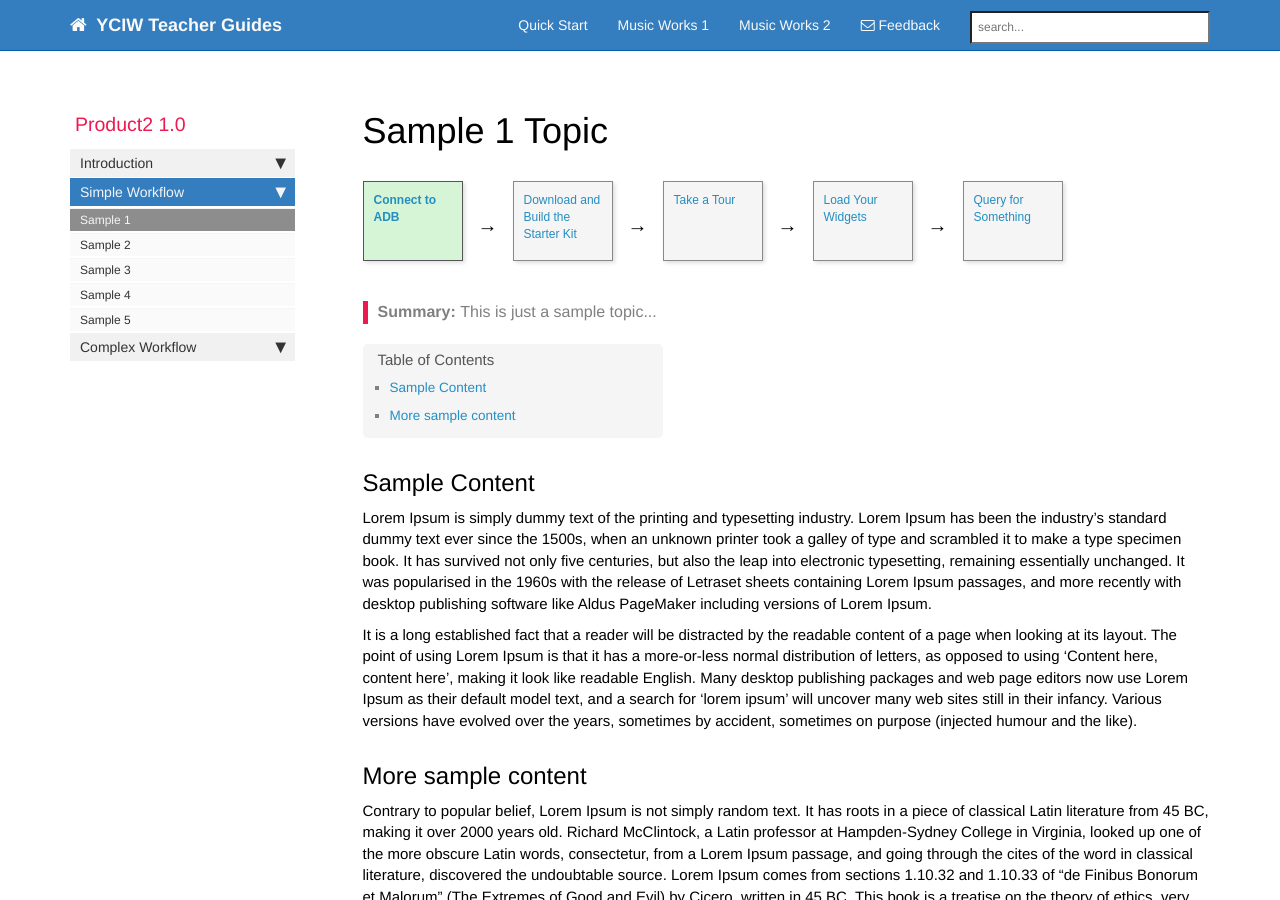
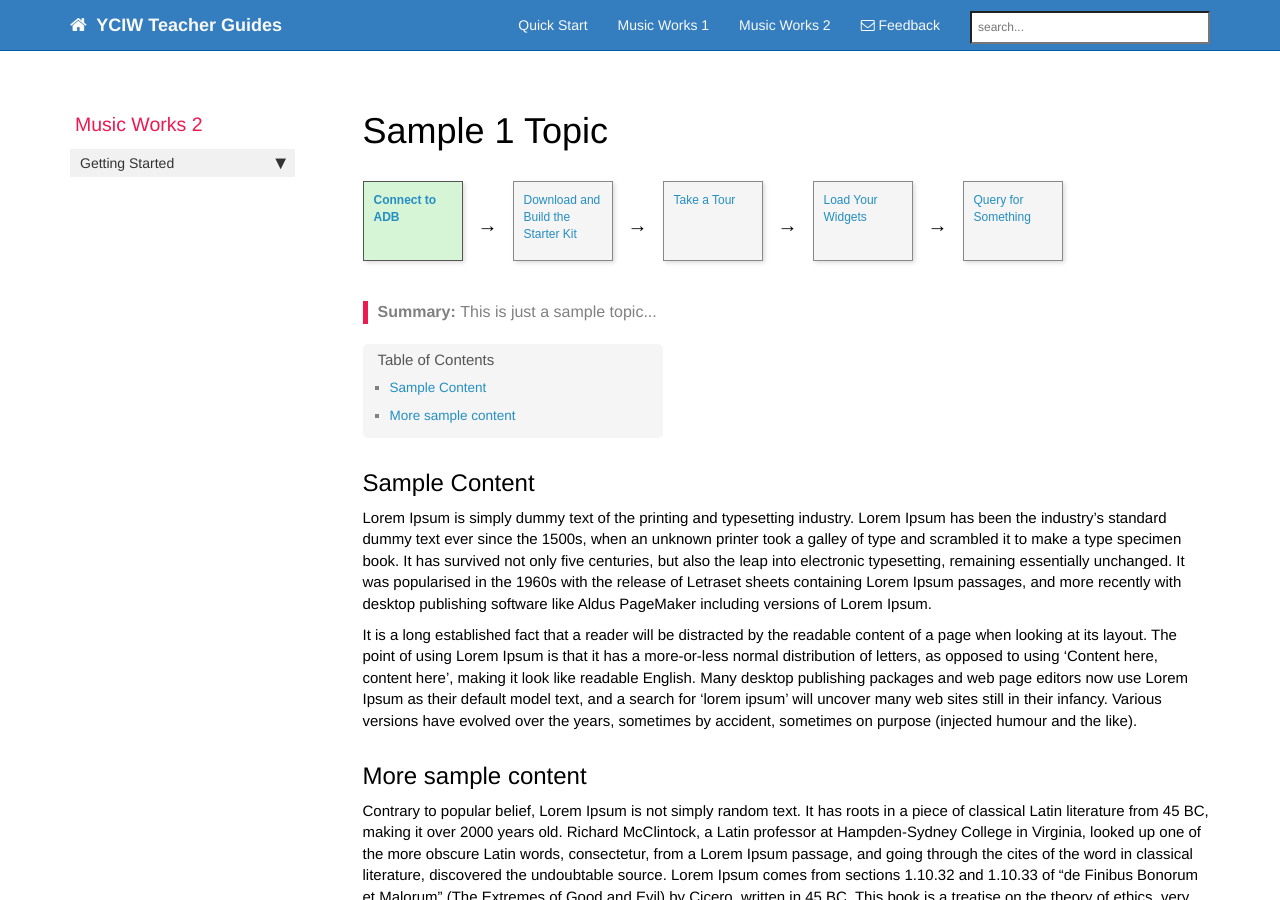
Before and after one commit to matt5834/guides, a Jekyll site: the page built from pages/product2/p2_sample1.md, in a window 1280 px wide and 900 px high. Built offline with Jekyll 4.4.1, drawn with Linux system fonts in a browser that asks for light colours; nearby versions of some CDN libraries; comment, search, counter and statistics services are not loaded; part of the change alters nothing that is shown.

Commit message:
new pages

```diff
--- a/_data/sidebars/product2_sidebar.yml
+++ b/_data/sidebars/product2_sidebar.yml
@@ -1,9 +1,9 @@
 # This is your sidebar TOC. The sidebar code loops through sections here and provides the appropriate formatting.
 
 entries:
-- title: Product2
-  product: Product2
-  version: 1.0
+- title: Sidebar
+  product: Music Works
+  version: 2
   folders:
 
   - title:
@@ -19,74 +19,10 @@ entries:
       output: pdf
       type: frontmatter
 
-  - title: Introduction
+  - title: Getting Started
     output: web, pdf
     folderitems:
 
     - title: Overview
-      url: /p2_landing_page.html
+      url: /mw2home.html
       output: web
-
-  - title: Simple Workflow
-    output: web, pdf
-    folderitems:
-
-    - title: Sample 1
-      url: /p2_sample1.html
-      output: web, pdf
-
-    - title: Sample 2
-      url: /p2_sample2.html
-      output: web, pdf
-
-    - title: Sample 3
-      url: /p2_sample3.html
-      output: web, pdf
-
-    - title: Sample 4
-      url: /p2_sample4.html
-      output: web, pdf
-
-    - title: Sample 5
-      url: /p2_sample5.html
-      output: web, pdf
-
-  - title: Complex Workflow
-    output: web, pdf
-    folderitems:
-
-    - title: Sample 6
-      url: /p2_sample6.html
-      output: web, pdf
-
-    - title: Sample 7
-      url: /p2_sample7.html
-      output: web, pdf
-
-    - title: Sample 8
-      url: /p2_sample8.html
-      output: web, pdf
-
-    - title: Sample 9
-      url: /p2_sample9.html
-      output: web, pdf
-
-    - title: Sample 10
-      url: /p2_sample10.html
-      output: web, pdf
-
-    - title: Sample 11
-      url: /p2_sample11.html
-      output: web, pdf
-
-    - title: Sample 12
-      url: /p2_sample12.html
-      output: web, pdf
-
-    - title: Sample 13
-      url: /p2_sample13.html
-      output: web, pdf
-
-    - title: Sample 14
-      url: /p2_sample14.html
-      output: web, pdf
```
